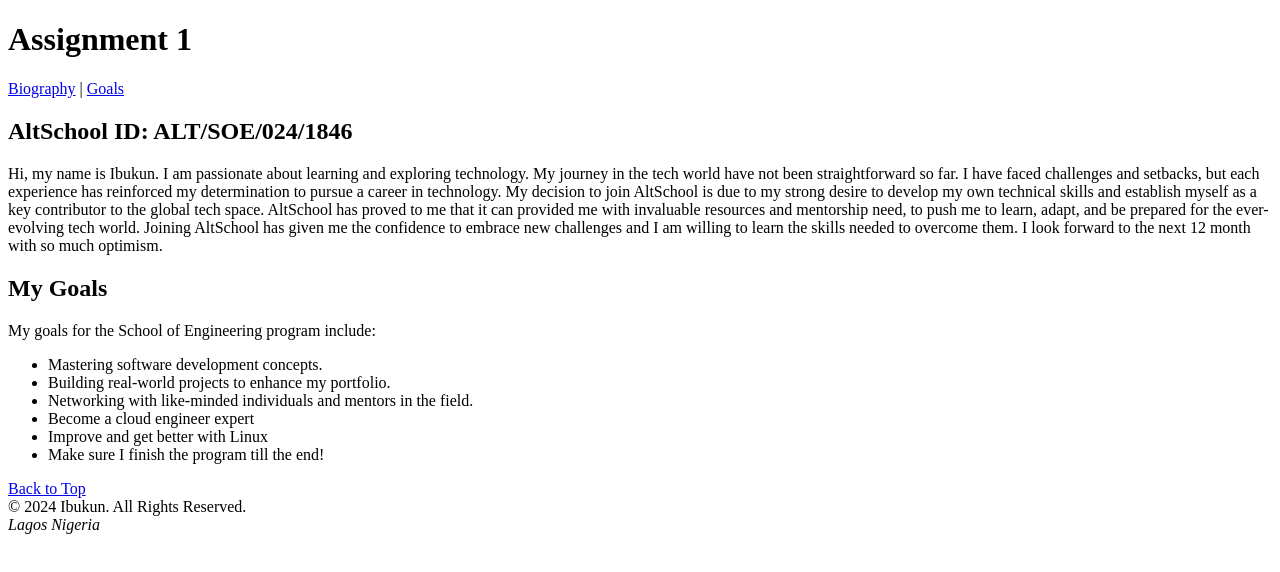
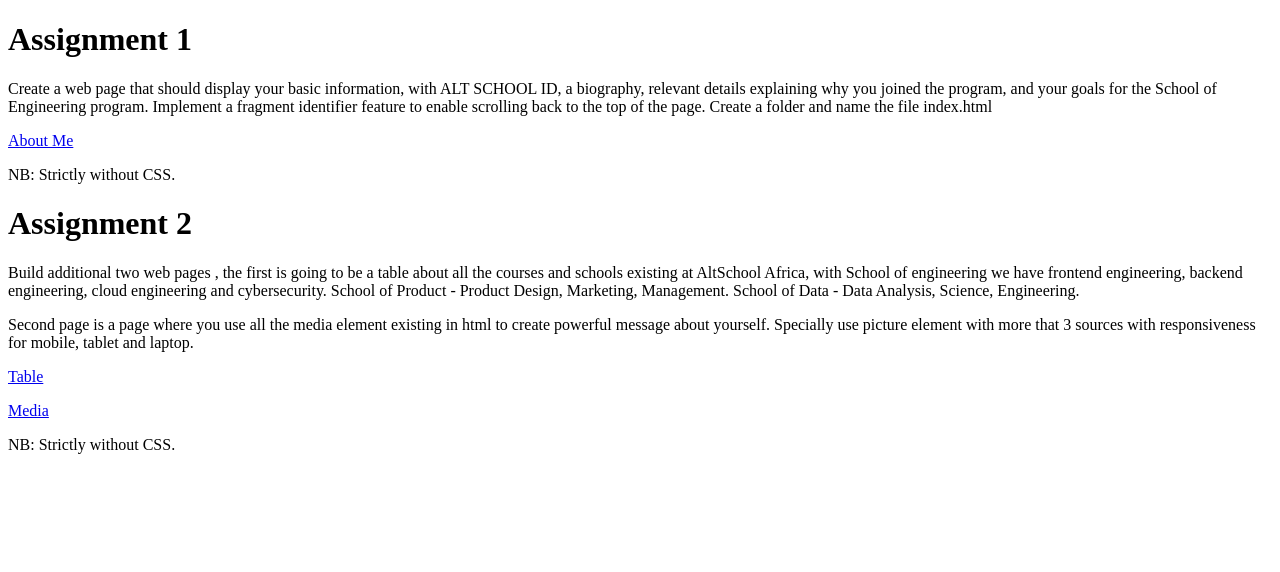
Before and after one commit to Ibkodus116/AltSchoolHTML, a plain HTML site: page index.html in a window 1280 px wide. Drawn offline with Linux system fonts and the light colour scheme.

Commit message:
Rm Firebase

```diff
--- a/index.html
+++ b/index.html
@@ -3,73 +3,38 @@
   <head>
     <meta charset="UTF-8" />
     <meta name="viewport" content="width=device-width, initial-scale=1.0" />
+    <!-- <link rel="stylesheet" href="style.css"> -->
     <title>My AltSchool</title>
   </head>
   <body>
-    <header>
-      <h1>Assignment 1</h1>
-      <nav>
-        <a href="#bio">Biography</a> | <a href="#goal">Goals</a>
-      </nav>
-    </header>
-    <main>
-      <section id="bio">
-        <h1>AltSchool ID: ALT/SOE/024/1846</h1>
-        <p>
-          Hi, my name is Ibukun. I am passionate about learning and exploring
-          technology. My journey in the tech world have not been straightforward
-          so far. I have faced challenges and setbacks, but each experience has
-          reinforced my determination to pursue a career in technology. My
-          decision to join AltSchool is due to my strong desire to develop my
-          own technical skills and establish myself as a key contributor to the
-          global tech space. AltSchool has proved to me that it can provided me
-          with invaluable resources and mentorship need, to push me to learn,
-          adapt, and be prepared for the ever-evolving tech world. Joining
-          AltSchool has given me the confidence to embrace new challenges and I
-          am willing to learn the skills needed to overcome them. I look forward
-          to the next 12 month with so much optimism.
-        </p>
-      </section>
+    <h1>Assignment 1</h1>
+    <p>
+      Create a web page that should display your basic information, with ALT
+      SCHOOL ID, a biography, relevant details explaining why you joined the
+      program, and your goals for the School of Engineering program. Implement a
+      fragment identifier feature to enable scrolling back to the top of the
+      page. Create a folder and name the file index.html
+    </p>
+    <p><a href="./ass1.html">About Me</a></p>
+    <p>NB: Strictly without CSS.</p>
+    <h1>Assignment 2</h1>
+    <p>
+      Build additional two web pages , the first is going to be a table about
+      all the courses and schools existing at AltSchool Africa, with School of
+      engineering we have frontend engineering, backend engineering, cloud
+      engineering and cybersecurity. School of Product - Product Design,
+      Marketing, Management. School of Data - Data Analysis, Science,
+      Engineering.
+    </p>
 
-      <section id="goals">
-        <h2>My Goals</h2>
-        <p>My goals for the School of Engineering program include:</p>
-        <ul>
-          <li>Mastering software development concepts.</li>
-          <li>Building real-world projects to enhance my portfolio.</li>
-          <li>
-            Networking with like-minded individuals and mentors in the field.
-          </li>
-          <li>Become a cloud engineer expert</li>
-          <li>Improve and get better with Linux</li>
-          <li>Make sure I finish the program till the end!</li>
-        </ul>
-      </section>
-      <a href="#">Back to Top</a>
-    </main>
-    <footer>
-      &copy; 2024 Ibukun. All Rights Reserved.
-      <address>Lagos Nigeria</address>
-    </footer>
-    <script type="module">
-      // Import the functions you need from the SDKs you need
-      import { initializeApp } from "https://www.gstatic.com/firebasejs/11.1.0/firebase-app.js";
-      // TODO: Add SDKs for Firebase products that you want to use
-      // https://firebase.google.com/docs/web/setup#available-libraries
-
-      // Your web app's Firebase configuration
-      const firebaseConfig = {
-        apiKey: "AIzaSyCQTGZK2UYT2uykEpMej2oZ4XvbJyM8SMs",
-        authDomain: "altschool-html.firebaseapp.com",
-        projectId: "altschool-html",
-        storageBucket: "altschool-html.firebasestorage.app",
-        messagingSenderId: "818441322804",
-        appId: "1:818441322804:web:8a8222895e9836ac86e561"
-      };
-
-      // Initialize Firebase
-      const app = initializeApp(firebaseConfig);
-    </script>
+    <p>
+      Second page is a page where you use all the media element existing in html
+      to create powerful message about yourself. Specially use picture element
+      with more that 3 sources with responsiveness for mobile, tablet and
+      laptop.
+    </p>
+    <p><a href="./HTML-Ass2/table.html">Table</a></p>
+    <p><a href="./HTML-Ass2/media.html">Media</a></p>
+    <p>NB: Strictly without CSS.</p>
   </body>
-
 </html>
--- /dev/null
+++ b/style.css
@@ -0,0 +1,37 @@
+*{
+    margin: 0;
+    padding: 0;
+    box-sizing: border-box;
+}
+
+body{
+    font-family: 'Poppins', sans-serif;
+    background-color: #dadfda;
+    border: 1px solid #000;
+    text-align: center;
+    margin: 0 auto;
+    max-width: 1200px;
+    padding: 0 20px;
+}
+header{
+    background-color: #ff2b2b;
+}
+
+/* #goals{ */
+    /* list-style: none; */
+    /* border: 1.5px solid #000; */
+    /* padding-left: 30px; */
+    /* text-align: left; */
+ /* } */
+
+ul{
+    /* list-style: none; */
+    /* list-style-position: inside;
+    text-align: center; */
+    list-style-position: outside;
+    /* text-align: center; */
+    display: inline-block;
+    /* padding-left: 30px; */
+    /* border-bottom: 1px sol
+    id #000; */
+}
```
Also changed, not shown: ass1.html (added, +57 -0 lines), firebase.json (deleted), 6 other files.
